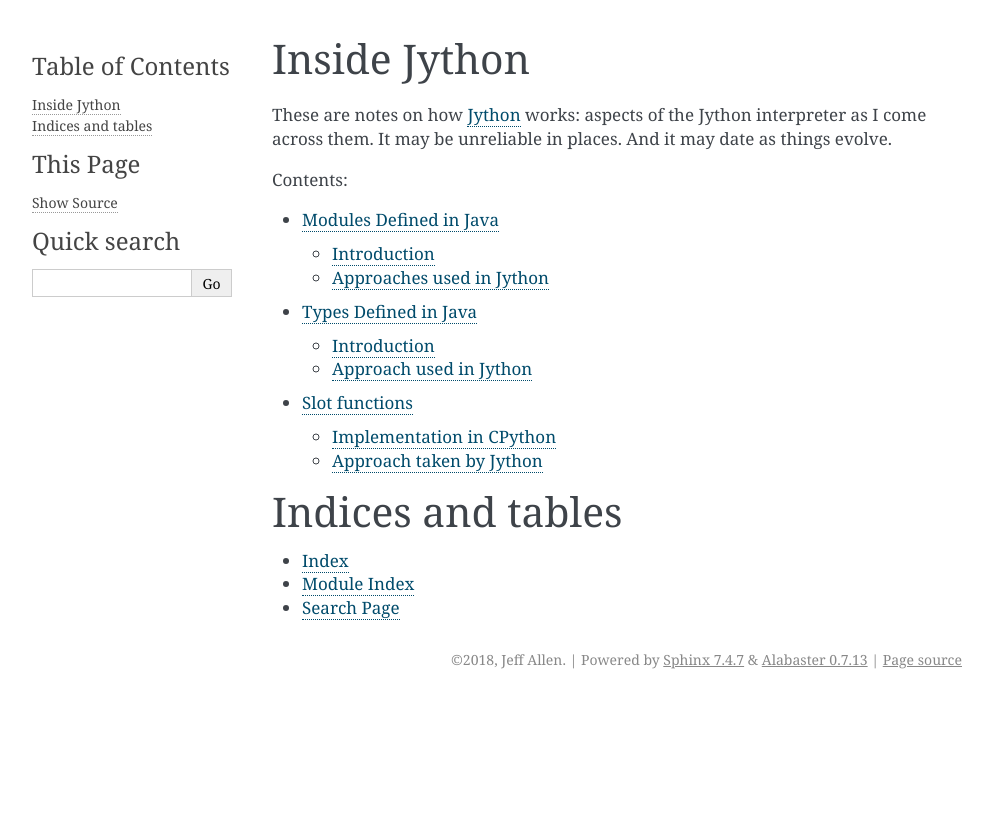
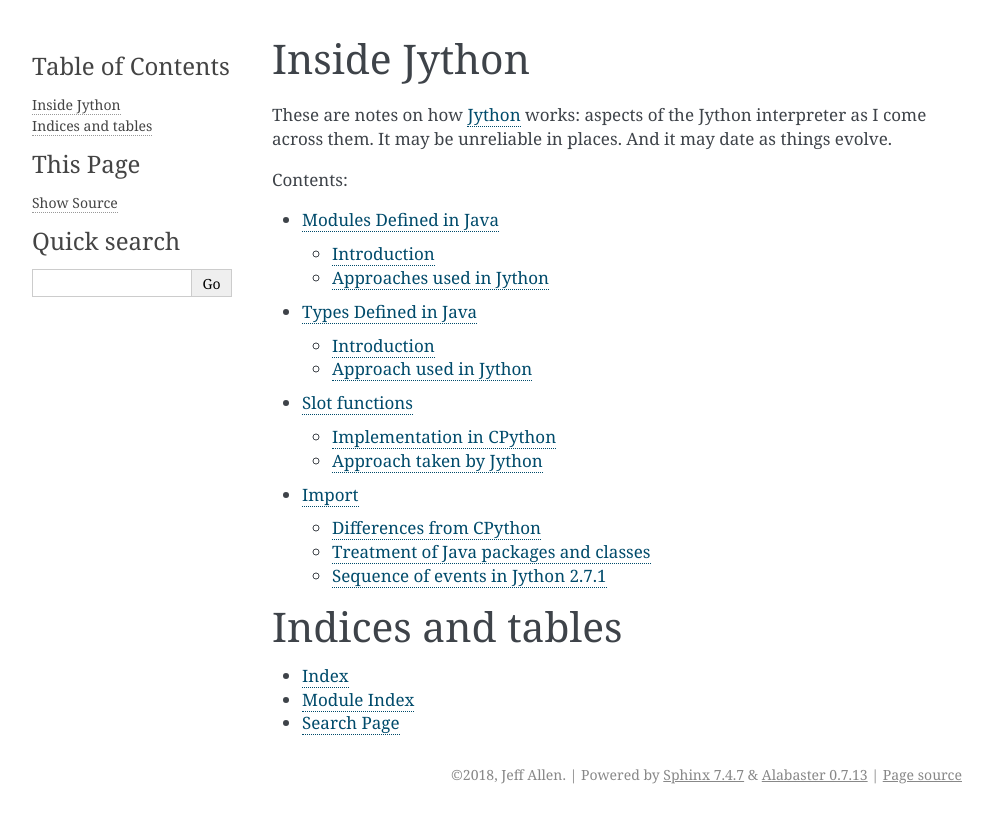
Before and after one commit to jeff5/inside-jython, a Sphinx documentation site: the page built from source/index.rst, in a window 1280 px wide. Shown: the top 823 px of the page, without its empty margins (148-1141 px from the left). Built offline with Sphinx 7.4.7, drawn with Linux system fonts in a browser that asks for light colours; some of the changed lines change nothing that is shown.

Commit message:
Start a section on import.
Write in particular about Java package import and the problem of mixed
packages (.py and .class).

```diff
--- /dev/null
+++ b/source/import.rst
@@ -0,0 +1,186 @@
+.. File: import.rst
+
+Import
+######
+
+The Python ``import`` statement is the normal way in which
+a main program or a module gains access to objects defined in some other module.
+Information on module import is somewhat scattered
+in Python 2 documentation,
+and was written as the CPython reference implementation grew
+over many years, and several PEPs.
+It has support for certain special cases built in, and hooks for user extension.
+
+Python 3 documentation is clearer on the required semantics,
+and the implementation is more regular,
+but it is different in important ways from Python 2.
+
+Jython reproduces Python 2 import, but has some special features related to Java.
+
+
+Differences from CPython
+************************
+
+CPython allows a module to be defined in a C extension.
+It will treat a shared library (or DLL) as the definition of a module.
+Jython does not support extensions in C.
+
+Jython is able to import a Java package or class as a Python module.
+
+
+
+
+Treatment of Java packages and classes
+**************************************
+
+General objective
+=================
+
+Jython allows us to use Java classes as types in Python programs.
+The fully-qualified (dotted) name of a Java package or class
+closely resembles to that of a Python package or module,
+both where it occurs in a Python (or Java) import statement,
+and when we refer to it.
+Both languages allow for binding just the short name,
+in Python by the form ``from a.b.c import D``,
+and in Java because ``import a.b.c.D`` does that automatically.
+It is natural to use what seems to be a common idiom,
+and to expect it to mean the same thing.
+
+There are some differences, however.
+
+In Python, when we import a package or module, doing so initialises it,
+and all its ancestor packages.
+In Java we cannot import or initialise a package,
+and the import of a class merely declares its name.
+In Java a class is initialised on first use.
+
+In Python, the import makes the top-level package appear in our namespace.
+Thus ``import a.b.c`` initilises ``a``, ``a.b`` and ``a.b.c``,
+and binds a variable ``a`` to package ``a``.
+In Java, a package is merely a name grouping classes, not an object,
+whereas in Python both are objects.
+
+In Python, ``a`` is a package only if the special file `a/__init__.py`,
+or its compiled form,
+exists and this file is executed to initialise an object ``a``.
+If it does not, for all that `a/b.py` may exist in the flesystem,
+``import a.b`` will fail.
+Java packages contain no such marker, yet Jython recognises them as packages.
+
+In Python ``import a.b.c.D`` expects ``D`` to be a module (which may be a package too).
+If ``a.b.c`` is a Java package,
+then ``import a.b.c.D`` in Jython may be expected to make ``D`` a module,
+but this is not so.
+``D`` may indeed be intended as a Jython module,
+but it will appear as an ordinary class within ``a.b.c``.
+(Examine for example the exact type of the ``math`` module.)
+
+In Python ``import a.b.c`` could contain an object ``D``
+(a class or anything else)
+accessible after ``import a.b.c`` as the expression ``a.b.c.D``.
+However, if ``D`` is a module, it should not be accessible until explicitly imported.
+Indeed, ``a.b`` is only meaningful because ``a.b`` is imported on the way to ``a.b.c``.
+
+Root bahaviour of Jython
+========================
+
+In order to deal with these differences,
+when Jython imports a Java package,
+it represents it as a particular type ``javapackage``, distinct from ``module``.
+It has different behaviour from ``module``.
+
+Importing a ``javapackage`` effectively enumerates the classes and packages within it.
+(This enumeration may in practice be read from a cache, after the first time.)
+A plain import statement binds the first name in the path,
+and if this is a ``javapackage``,
+that name is bound to a structure navigable by the dotted names as attributes,
+leading to successive packages and classes.
+Thus ``import java.lang`` binds ``java``
+to a structure in which ``java.nio.file.FileSystem`` is immediately available.
+
+A problem arises when a given dotted name,
+defines both a Java package and a Python package.
+The package may be realised as a sequence of directories,
+somewhere on the module search paths,
+which is made a package by the presence of `__init__.py` modules,
+but also contains Java `.class` files.
+Which of the two behaviours should apply:
+that of ``module`` or that of ``javapackage``?
+The choice has been made and reverted several times.
+
+
+Behaviour of Jython 2.0, 2.5.2, 2.7.1
+=====================================
+
+In these versions of Jython,
+in order to make ``D`` accessible as ``a.b.c.D`` after ``import a.b.c``,
+when ``a.b.c`` is a Python package,
+the attribute access method of ``PyModule`` is modified.
+When ``a.b.c.D`` is evaluated,
+when Jython looks up attribute ``D`` on ``a.b.c``,
+it tries to import ``a.b.c.D``.
+If a file `a/b/c/D.class` exists,
+that class is loaded and becomes the meaning of ``a.b.c.D``.
+At the Python level, ``D`` is a class (a type) defined within package ``a.b.c``.
+However,
+if `a/b/c/D.py` exists instead,
+that module is loaded and becomes the meaning of ``a.b.c.D``,
+which is incorrect without explicit import.
+
+
+Behaviour of Jython 2.5.0, 2.5.3 and 2.7.0
+==========================================
+
+In these versions the project has removed "the magic that automatically imports a module".
+The Python behaviour is now correct with these mixed directories,
+but those users who find it convenient to put related Python modules
+and Java classes in a single namespace
+are not able to find the Java classes
+(and regard this as a regression).
+
+
+Behaviour proposed for 2.7.2
+============================
+
+Ideally,
+a Python package that also defines classes in Java would have as attributes
+only the objects defined in `__init__.py`
+and the Java classes.
+Ideally also,
+`__init__.py` would be able to control the visibility of the Java classes,
+by standard mechanisms such as ``__all__``.
+(For this to work,
+those classes would have to be in the global dictionary of the module as it initialised.)
+The rule concerning names beginning with an underscore would apply during import.
+
+Finally,
+if creation of a Python package (a ``PyModule``) correctly recognises Java classes it contains,
+it seems unnecessary to have two kinds of module at the Python level.
+So ideally again,
+the type ``javapackage`` would not be exposed,
+but rather a Java package would appear as a ``module``.
+Python 3 documentation says
+"Python has only one type of module object,
+and all modules are of this type,
+regardless of whether the module is implemented in Python, C, or something else.".
+
+
+Sequence of events in Jython 2.7.1
+**********************************
+
+
+A built-in module (``exeptions``)
+=================================
+
+
+A Python module in a Python package
+===================================
+
+
+A Java class in a Java package
+==============================
+
+
+A Java class in a Python package
+================================
--- a/source/index.rst
+++ b/source/index.rst
@@ -20,6 +20,8 @@
    modules-defined-in-java
    types-defined-in-java
    slots
+   import
+
 
 Indices and tables
 ##################
```
